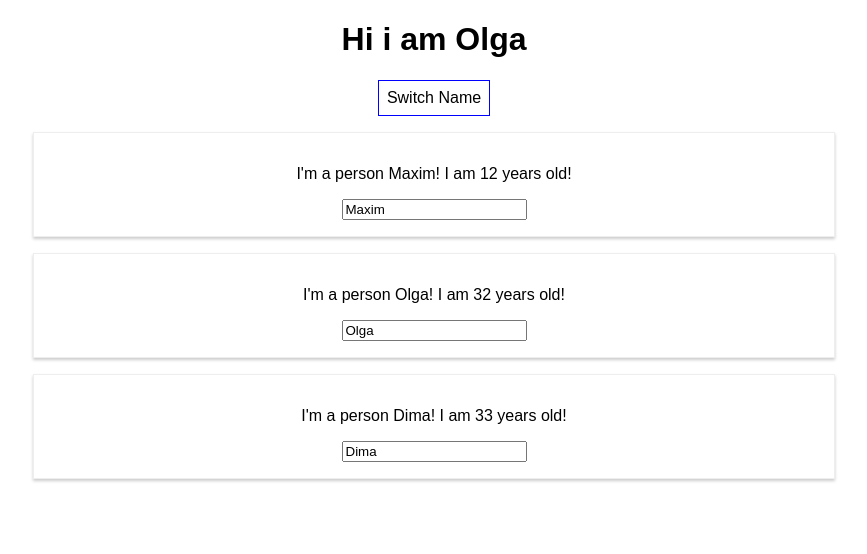
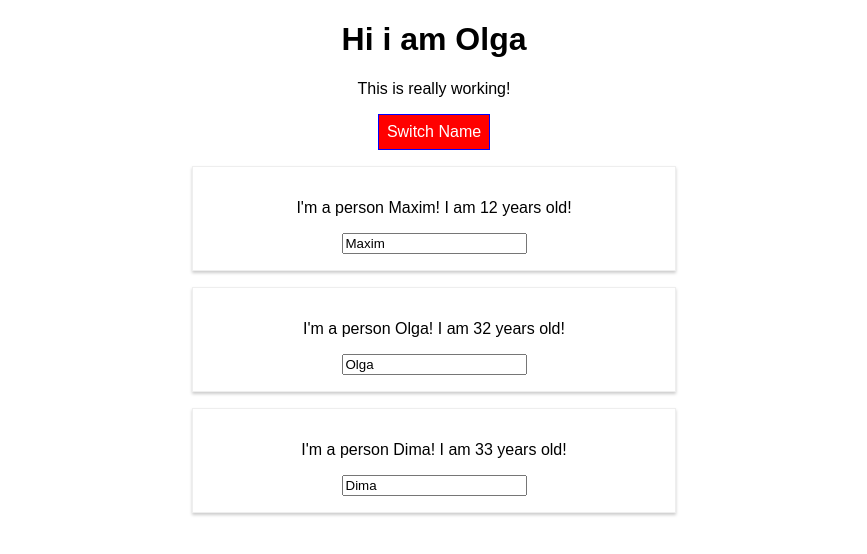
Before and after one commit to Foxfix/react_app, a React (Create React App) app: page / in a window 1280 px wide. Both pictures are taken after a click on the button "Switch Name". Shown: the top 554 px of the page, without its empty margins (206-1073 px from the left). Built offline with nearby package versions, Linux system fonts and the light colour scheme.

Commit message:
use radium package

```diff
--- a/package.json
+++ b/package.json
@@ -3,6 +3,7 @@
   "version": "0.1.0",
   "private": true,
   "dependencies": {
+    "radium": "^0.25.0",
     "react": "^16.5.0",
     "react-dom": "^16.5.0",
     "react-scripts": "1.1.5"
--- a/src/App.css
+++ b/src/App.css
@@ -1,28 +1,11 @@
 .App {
-  text-align: center;
+    text-align: center;
 }
 
-.App-logo {
-  animation: App-logo-spin infinite 20s linear;
-  height: 80px;
+.red {
+    color: red;
 }
 
-.App-header {
-  background-color: #222;
-  height: 150px;
-  padding: 20px;
-  color: white;
+.bold {
+    font-weight: bold;
 }
-
-.App-title {
-  font-size: 1.5em;
-}
-
-.App-intro {
-  font-size: large;
-}
-
-@keyframes App-logo-spin {
-  from { transform: rotate(0deg); }
-  to { transform: rotate(360deg); }
-}
--- a/src/App.js
+++ b/src/App.js
@@ -1,5 +1,6 @@
 import React, {Component} from 'react';
 import './App.css';
+import Radium, {StyleRoot} from 'radium';
 import Person from './Person/Person';
 
 class App extends Component {
@@ -41,11 +42,16 @@
 
     render() {
         const style = {
-            backgroundColor: 'white',
+            backgroundColor: 'green',
+            color: 'white',
             font: 'inherit',
             border: '1px solid blue',
             padding: '8px',
-            cursor: 'pointer'
+            cursor: 'pointer',
+            ':hover': {
+                backgroundColor: 'lightgreen',
+                color: 'black'
+            }
         };
 
         let persons = null;
@@ -61,11 +67,27 @@
                             change={(event) => this.nameChangedHandler(event, person.id)}/>
                     })}
                 </div>
-            )
+            );
+            style.backgroundColor = 'red';
+            style[':hover'] = {
+                backgroundColor: 'salmon',
+                color: 'black'
+            }
         }
+
+        const classes = [];
+        if (this.state.persons.length <= 2) {
+            classes.push('red');
+        }
+        if (this.state.persons.length <= 1) {
+            classes.push('bold');
+        }
+
         return (
+            <StyleRoot>
             <div className="App">
                 <h1>Hi i am Olga</h1>
+                <p className={classes.join(' ')}>This is really working!</p>
                 <button
                     style={style}
                     onClick={this.togglePersonHandler}>
@@ -73,8 +95,9 @@
                 </button>
                 {persons}
             </div>
+            </StyleRoot>
         );
     }
 }
 
-export default App;
+export default Radium(App);
--- a/src/Person/Person.js
+++ b/src/Person/Person.js
@@ -1,9 +1,15 @@
 import React from 'react';
+import Radium from 'radium';
 import './Person.css'
 
 const person = (props) => {
+    const style = {
+        '@media (min-width: 500px)': {
+            width: '450px'
+        }
+    };
     return (
-        <div className='Person'>
+        <div className='Person' style={style}>
         <p onClick={props.click}>I'm a person {props.name}! I am {props.age} years old!</p>
             <p>{props.children}</p>
             <input type="text" onChange={props.change} value={props.name}/>
@@ -11,4 +17,4 @@
     )
 };
 
-export default person;
+export default Radium(person);
```
Also changed, not shown: 1 other file (tests, documents, lock files or other folders).
